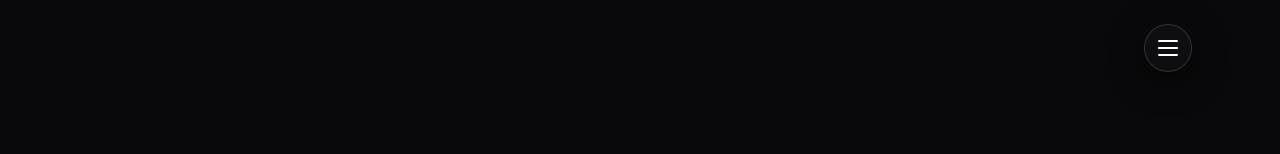
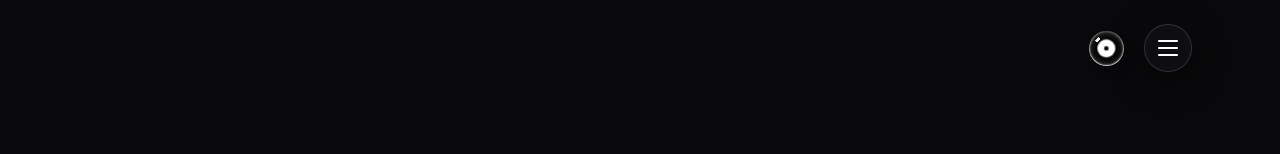
Before and after one commit to thulanesigasa/portfolio, a Next.js app: page /certificates in a window 1280 px wide. Shown: the top 154 px of the page. Built offline with nearby package versions, Linux system fonts and the light colour scheme.

Commit message:
feat: add black & white bubble theme toggle button without bounce animation to header

```diff
--- a/src/app/components/layout/header/index.tsx
+++ b/src/app/components/layout/header/index.tsx
@@ -1,6 +1,6 @@
 "use client";
 
-import { useState, useEffect, useRef } from "react";
+import { useState, useEffect } from "react";
 import Link from "next/link";
 
 const fullMenuData = [
@@ -56,6 +56,15 @@ const Header = () => {
   const [scrolled, setScrolled] = useState(false);
   const [menuOpen, setMenuOpen] = useState(false);
   const [activeMenuIndex, setActiveMenuIndex] = useState<number | null>(null);
+  const [isLightMode, setIsLightMode] = useState(false);
+
+  useEffect(() => {
+    const savedTheme = localStorage.getItem("theme");
+    if (savedTheme === "light") {
+      setIsLightMode(true);
+      document.documentElement.classList.add("light-theme");
+    }
+  }, []);
 
   useEffect(() => {
     const onScroll = () => {
@@ -66,7 +75,6 @@ const Header = () => {
     return () => window.removeEventListener("scroll", onScroll);
   }, []);
 
-  // Prevent background scroll when menu is open
   useEffect(() => {
     if (menuOpen) {
       document.body.style.overflow = "hidden";
@@ -75,6 +83,18 @@ const Header = () => {
     }
     return () => { document.body.style.overflow = "auto"; };
   }, [menuOpen]);
+
+  const toggleTheme = (e: React.ChangeEvent<HTMLInputElement>) => {
+    const checked = e.target.checked;
+    setIsLightMode(checked);
+    if (checked) {
+      document.documentElement.classList.add("light-theme");
+      localStorage.setItem("theme", "light");
+    } else {
+      document.documentElement.classList.remove("light-theme");
+      localStorage.setItem("theme", "dark");
+    }
+  };
 
   const handleNavClick = (e: React.MouseEvent<HTMLAnchorElement>, href: string) => {
     if (href.startsWith("#")) {
@@ -91,7 +111,17 @@ const Header = () => {
       <header className={`navbar${scrolled ? " scrolled" : ""}`}>
         <div className="container">
           <div className="nav-inner">
-            <div className="nav-right" style={{ width: "100%", justifyContent: "flex-end" }}>
+            <div className="nav-right" style={{ width: "100%", justifyContent: "flex-end", display: "flex", alignItems: "center", gap: "1.25rem" }}>
+              {/* Uiverse Black & White Bubble Theme Toggle */}
+              <label aria-label="Toggle Theme" style={{ display: "inline-flex", alignItems: "center", cursor: "pointer" }}>
+                <input
+                  type="checkbox"
+                  className="bubble"
+                  checked={isLightMode}
+                  onChange={toggleTheme}
+                />
+              </label>
+
               <button
                 className={`hamburger${menuOpen ? " open" : ""}`}
                 onClick={() => setMenuOpen((v) => !v)}
@@ -114,7 +144,6 @@ const Header = () => {
       >
         <div className="container h-100">
           <div className="fs-menu-content" onClick={(e) => e.stopPropagation()}>
-            {/* Left Column: Main Navigation (Accordion) */}
             <div className="fs-menu-left">
               <nav className="fs-main-nav">
                 <ul>
@@ -160,7 +189,6 @@ const Header = () => {
               </nav>
             </div>
 
-            {/* Right Column: Projects, Links, Addresses */}
             <div className="fs-menu-right">
               <div className="fs-menu-top-row">
                 <div className="fs-menu-block">
--- a/src/app/globals.css
+++ b/src/app/globals.css
@@ -2314,7 +2314,150 @@ section {
 }
 
 .cert-modal-open-btn:hover {
-  background: rgba(254, 67, 0, 0.1);
+  background: rgba(255, 255, 255, 0.1);
   border-color: var(--color-primary);
   color: var(--color-primary);
 }
+
+/* ─── UIVERSE BLACK & WHITE BUBBLE THEME TOGGLE ─── */
+label:has(.bubble) {
+  display: block;
+  -webkit-tap-highlight-color: transparent;
+  cursor: pointer;
+}
+
+.bubble {
+  --bubbleTiming: 0.2s;
+  display: block;
+  background-image: radial-gradient(8% 8% at 22% 28%,hsl(0,0%,100%) 45%,hsla(0,0%,100%,0) 50%),
+		radial-gradient(8% 8% at 23% 27%,hsl(0,0%,100%) 45%,hsla(0,0%,100%,0) 50%),
+		radial-gradient(8% 8% at 24% 26%,hsl(0,0%,100%) 45%,hsla(0,0%,100%,0) 50%),
+		radial-gradient(8% 8% at 25% 25%,hsl(0,0%,100%) 45%,hsla(0,0%,100%,0) 50%),
+		radial-gradient(8% 8% at 26% 24%,hsl(0,0%,100%) 45%,hsla(0,0%,100%,0) 50%),
+		radial-gradient(8% 8% at 27% 23%,hsl(0,0%,100%) 45%,hsla(0,0%,100%,0) 50%),
+		radial-gradient(8% 8% at 28% 22%,hsl(0,0%,100%) 45%,hsla(0,0%,100%,0) 50%);
+  box-shadow: 0 -0.06em 0.1em hsl(0,0%,100%) inset,
+		0 -0.15em 0.4em hsl(0,0%,20%) inset,
+		0 0.05em 0.05em hsl(0,0%,20%) inset,
+		0.05em 0 0.1em hsl(0,0%,100%) inset,
+		-0.05em 0 0.1em hsl(0,0%,100%) inset,
+		0 0.1em 0.4em hsl(0,0%,30%) inset;
+  cursor: pointer;
+  position: relative;
+  width: 2.6em;
+  height: 2.6em;
+  transform-style: preserve-3d;
+  transition-property: box-shadow, transform, width, height;
+  transition-timing-function: ease-in-out, ease-in-out, var(--bubbleTiming), var(--bubbleTiming);
+  will-change: transform;
+  -webkit-appearance: none;
+  appearance: none;
+  z-index: 1000;
+  border: none;
+  outline: none;
+  border-radius: 50%;
+}
+
+.bubble:before, .bubble:after {
+  content: "";
+  display: block;
+  position: absolute;
+  transition-timing-function: var(--bubbleTiming);
+}
+
+.bubble:before {
+  border-radius: 0.75em;
+  box-shadow: 0 0 0 0.5em hsl(0,0%,100%) inset;
+  filter: drop-shadow(0.6em 0.6em 4px hsla(0,0%,0%,0.2));
+  top: 50%;
+  left: 50%;
+  width: 1.3em;
+  height: 1.3em;
+  transform: translate3d(-50%,-50%,-1px);
+  z-index: -1;
+}
+
+.bubble:after {
+  background: radial-gradient(100% 100% at center,hsla(0,0%,0%,0) 35%,hsla(0,0%,0%,0.2) 48%,hsla(0,0%,0%,0) 50%);
+  filter: blur(4px);
+  top: 0.6em;
+  left: 0.6em;
+  width: 100%;
+  height: 100%;
+  transform: translate3d(0,0,-1px);
+  z-index: -2;
+  border-radius: 50%;
+}
+
+.bubble:focus, .bubble:hover {
+  transform: scale(1.08);
+  outline: none;
+}
+
+.bubble:focus:active, .bubble:hover:active {
+  width: 3.1em;
+  height: 2.2em;
+}
+
+.bubble:checked {
+  box-shadow: 0 -0.06em 0.1em hsl(0,0%,100%) inset,
+		0 -0.15em 0.4em hsl(0,0%,75%) inset,
+		0 0.05em 0.05em hsl(0,0%,75%) inset,
+		0.05em 0 0.1em hsl(0,0%,100%) inset,
+		-0.05em 0 0.1em hsl(0,0%,100%) inset,
+		0 0.1em 0.4em hsl(0,0%,90%) inset;
+}
+
+.bubble:checked:before {
+  border-radius: 0.25em;
+  width: 0.5em;
+  box-shadow: 0 0 0 0.5em hsl(0,0%,10%) inset;
+}
+
+/* ─── LIGHT THEME OVERRIDES ─── */
+html.light-theme {
+  --color-bg: #f8fafc;
+  --color-bg-card: rgba(255, 255, 255, 0.85);
+  --color-bg-card-hover: rgba(241, 245, 249, 0.95);
+  --color-primary: #0f172a;
+  --color-primary-glow: rgba(15, 23, 42, 0.15);
+  --color-secondary: #475569;
+  --color-text: #0f172a;
+  --color-text-muted: #64748b;
+  --color-border: rgba(15, 23, 42, 0.15);
+  --color-border-glow: rgba(15, 23, 42, 0.25);
+  --color-surface: #ffffff;
+  --color-surface-2: #f1f5f9;
+}
+
+html.light-theme .eternal-hero-section,
+html.light-theme .orbital-hero-wrapper {
+  background-color: #f8fafc !important;
+}
+
+html.light-theme .eternal-title {
+  color: #0f172a !important;
+}
+
+html.light-theme .eternal-subtitle {
+  color: #475569 !important;
+}
+
+html.light-theme .eternal-btn-primary {
+  background: #0f172a !important;
+  color: #ffffff !important;
+}
+
+html.light-theme .eternal-btn-outline {
+  border-color: #0f172a !important;
+  color: #0f172a !important;
+}
+
+html.light-theme .hamburger {
+  background: rgba(255, 255, 255, 0.8) !important;
+  border-color: rgba(15, 23, 42, 0.2) !important;
+}
+
+html.light-theme .hamburger span {
+  background: #0f172a !important;
+}
```
